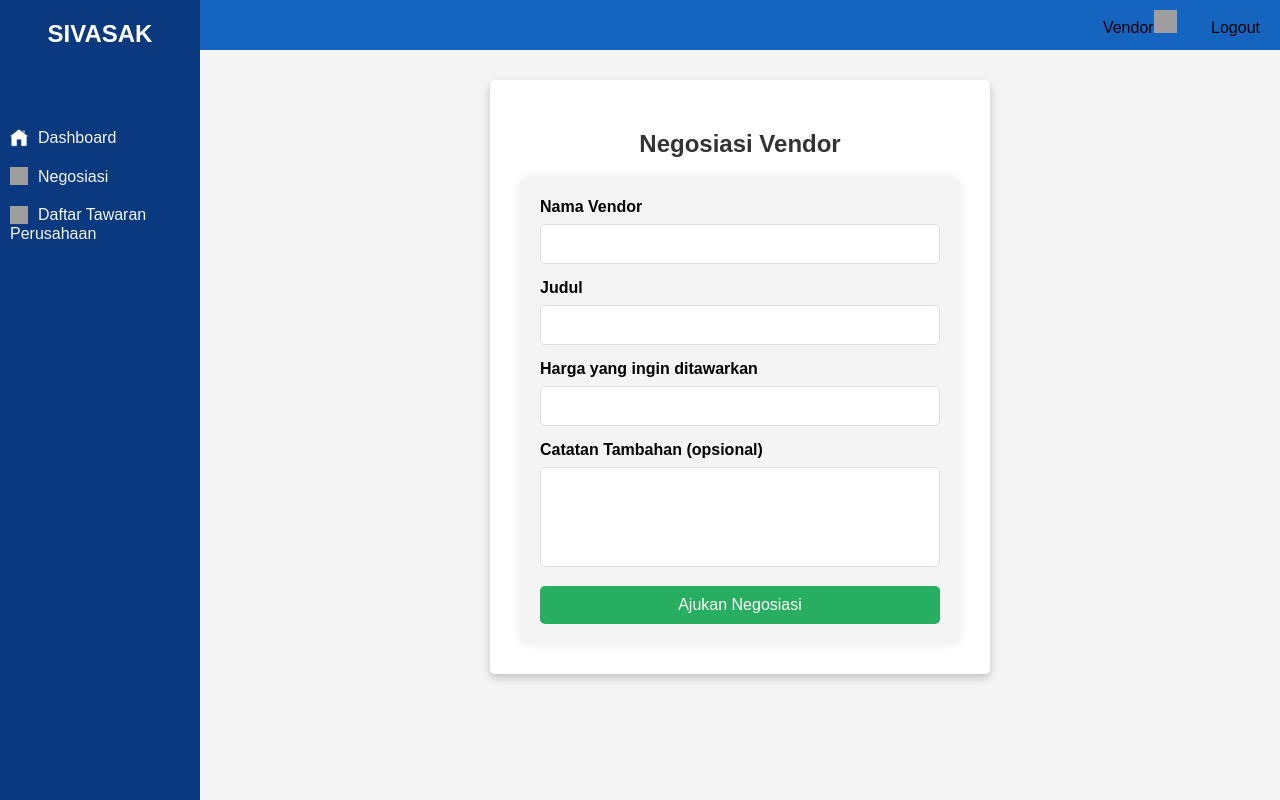
After one commit to gyoro2/Tugaspengweb, a PHP site: the page made by PTI Website/negosiasivendor.php in a window 1280 px wide. The commit adds this page. Run offline with PHP 8.4, Linux system fonts and the light colour scheme; grey boxes are pictures that could not be loaded.

Commit message:
Negosiasi Vendor

```diff
--- a/PTI Website/detailtawaran.php
+++ b/PTI Website/detailtawaran.php
@@ -6,7 +6,7 @@
     <title>Detail Tawaran</title>
     <link rel="stylesheet" href="styledash.css">
 </head>
-<body>
+<div>
 
 <!-- Sidebar -->
 <div class="sidebar">
@@ -29,6 +29,7 @@
 </div>
 
 <!-- Detail Tawaran Section -->
+<div class="main-content">
     <div class="offer-details main-content">
         <h2>Detail Tawaran</h2>
         <div class="details-box">
@@ -64,7 +65,6 @@
     <div class="button-container">
             <button class="isi-button" onclick="openIsiModal()">Isi</button>
     </div>
-</div>
 
     <!-- Modal Pop-up for Isi Form -->
     <div class="modal" id="isi-modal">
@@ -84,6 +84,7 @@
             </form>
         </div>
     </div>
+</div>
 
 <script>
     function openIsiModal() {
--- /dev/null
+++ b/PTI Website/negosiasivendor.php
@@ -0,0 +1,54 @@
+<!DOCTYPE html>
+<html lang="en">
+<head>
+    <meta charset="UTF-8">
+    <meta name="viewport" content="width=device-width, initial-scale=1.0">
+    <title>Negosiasi Vendor</title>
+    <link rel="stylesheet" href="styledash.css">
+</head>
+<body>
+
+<!-- Sidebar -->
+<div class="sidebar">
+    <ul>
+        <h2>SIVASAK</h2>
+        <li><img src="home.png" alt=""><a href="DashboardVendor.php">Dashboard</a></li>
+        <li><img src="negoisasi.png" alt=""><a href="negosiasivendor.php">Negosiasi</a></li>
+        <li><img src="offer.png" alt=""><a href="daftartawaran.php">Daftar Tawaran Perusahaan</a></li>
+    </ul>
+</div>
+
+<!-- Navbar -->
+<div class="navbar">
+    <div class="menu">
+        <ul>
+            <li><a href="#">Vendor</a><img src="vendor_icon.png" alt=""></li>
+            <li><a href="logout.php">Logout</a></li>
+        </ul>
+    </div>
+</div>
+
+<!-- Isi -->
+<div class="main-content">
+    <div class="negotiation-container">
+        <h2>Negosiasi Vendor</h2>
+        <form class="negotiation-form" action="submit_negotiation.php" method="POST">
+            <label for="vendor-name">Nama Vendor</label>
+            <input type="text" id="vendor-name" name="vendor_name" required>
+
+            <label for="title">Judul</label>
+            <input type="text" id="title" name="title" required>
+
+            <label for="offer-price">Harga yang ingin ditawarkan</label>
+            <input type="number" id="offer-price" name="offer_price" required>
+
+            <label for="additional-notes">Catatan Tambahan (opsional)</label>
+            <textarea id="additional-notes" name="additional_notes"></textarea>
+
+            <button type="submit" class="submit-button">Ajukan Negosiasi</button>
+        </form>
+    </div>
+</div>
+
+</body>
+</html>
--- a/PTI Website/styledash.css
+++ b/PTI Website/styledash.css
@@ -612,3 +612,36 @@ form button:hover {
     color: #4B5563;
     width: 150px;
 }
+
+/* Negoasiasi Vendor */
+.negotiation-container {
+    background-color: white;
+    padding: 30px;
+    border-radius: 5px;
+    box-shadow: 0 4px 8px rgba(0, 0, 0, 0.2);
+    max-width: 500px;
+    margin: auto;
+}
+.negotiation-container h2 {
+    text-align: center;
+    font-size: 24px;
+    color: #333;
+    margin-bottom: 20px;
+}
+.negotiation-form label {
+    font-weight: bold;
+    display: block;
+    margin-bottom: 8px;
+}
+.negotiation-form input, .negotiation-form textarea {
+    width: 100%;
+    padding: 10px;
+    margin-bottom: 15px;
+    border: 1px solid #ddd;
+    border-radius: 5px;
+    font-size: 16px;
+}
+.negotiation-form textarea {
+    resize: none;
+    height: 100px;
+}
```
Also changed, not shown: PTI Website/DashboardVendor.php (+5 -3 lines), PTI Website/daftartawaran.php (added, +78 -0 lines), PTI Website/pendaftaran.php (deleted, +0 -77 lines). Lines whose indentation alone changed are shown as unchanged.
